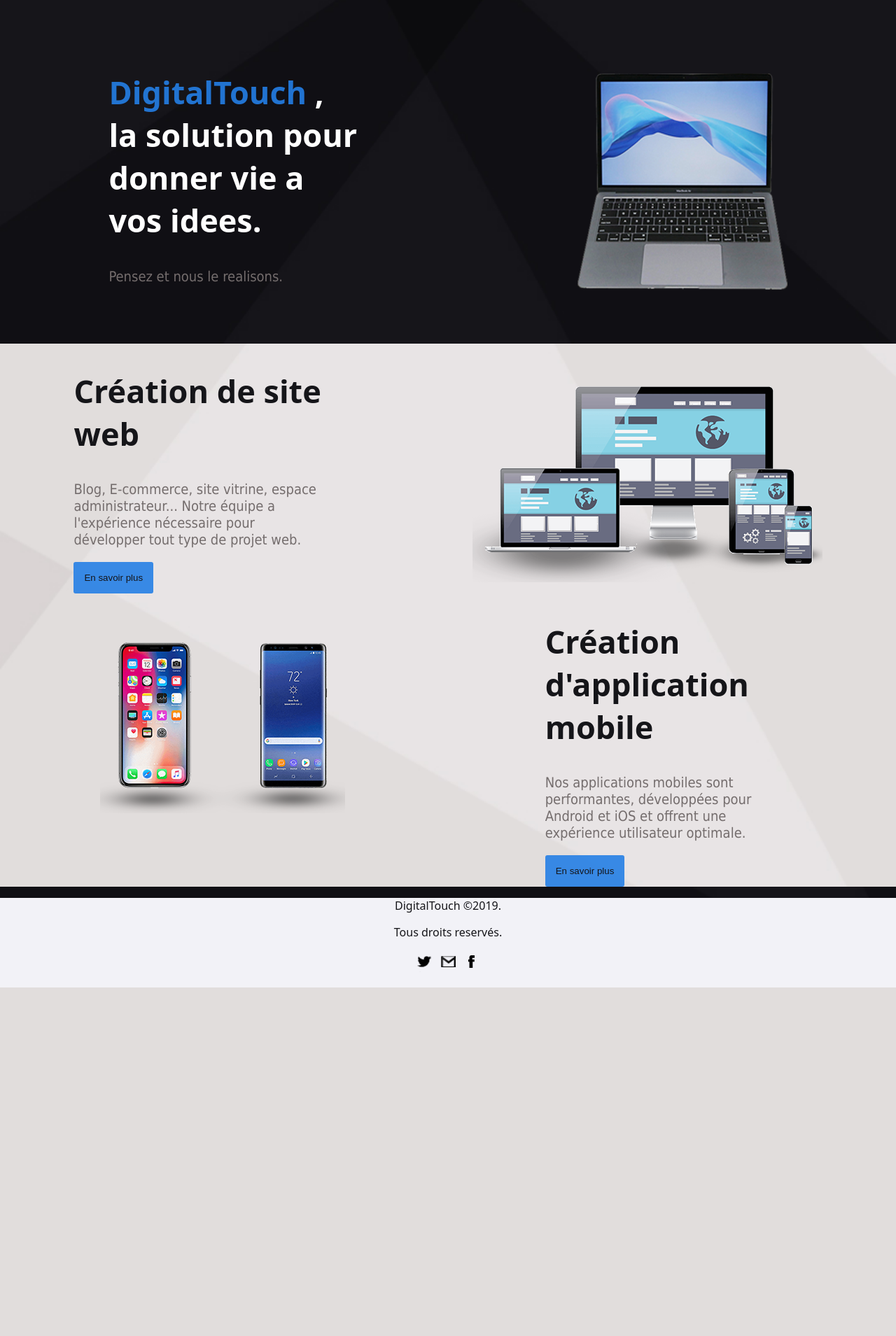
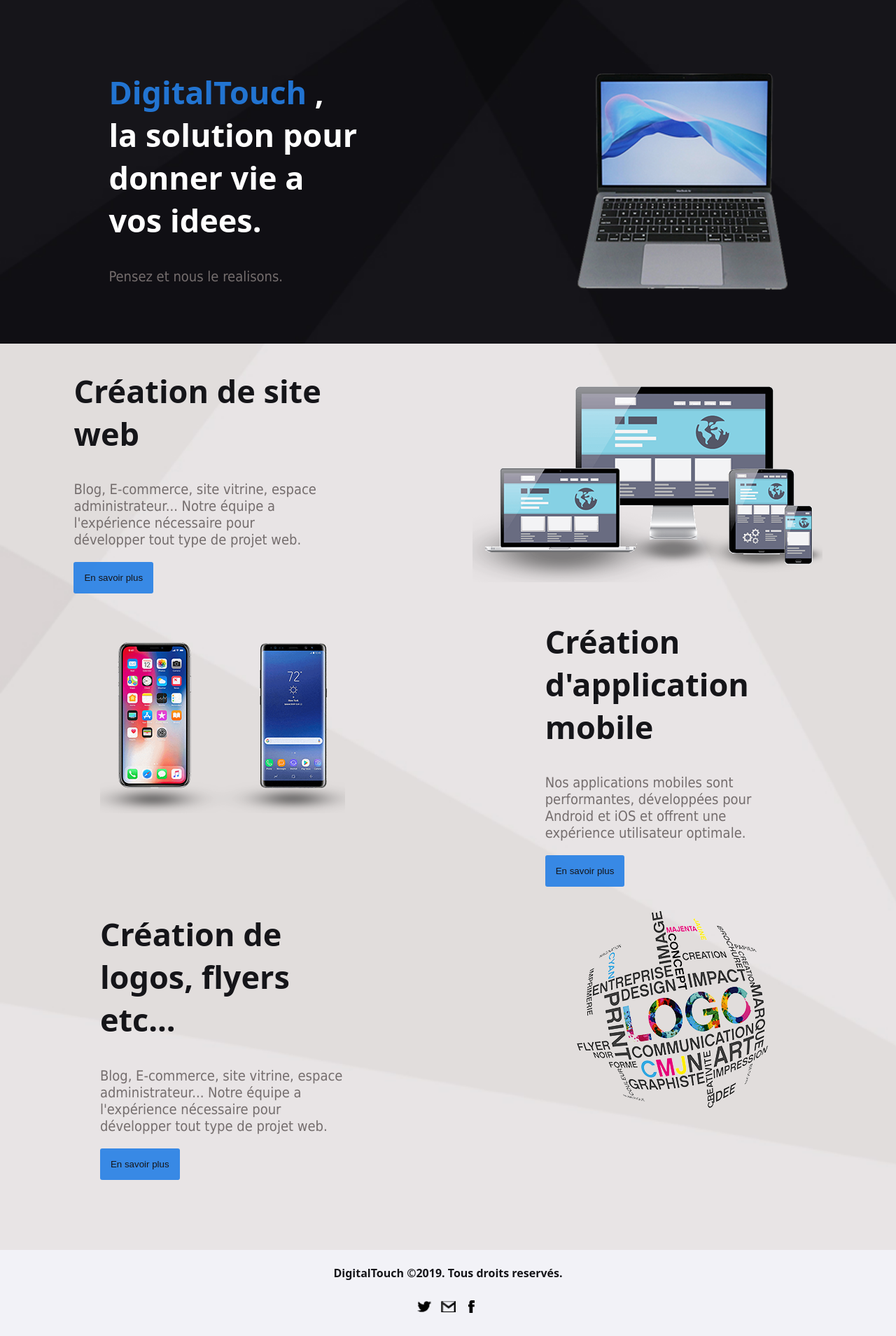
Before and after one commit to manshaftsantos/DigitTouch, a PHP site: page / in a window 1280 px wide. Shown: the part 168-2077 px from the top of the page at 70% size. Before the commit the page ends 1579 px from the top, so only its background shows below. Run offline with PHP 8.4, Linux system fonts and the light colour scheme.

Commit message:
pureté 97.9

```diff
--- a/css/main.css
+++ b/css/main.css
@@ -60,31 +60,17 @@
 {
     text-align: center;
     background-color: #f2f2f7;
-    /*border: 2px solid red;*/
 }
 .digit_footer
 {
-    text-transform: capitalize;
+
 }
-.logo_gmail:hover
+.logos:hover
 {
     width: 31px;
     height: 31px;
 }
-.logo_facebook:hover
-{
-    width: 31px;
-    height: 31px;
-}
-.logo_twitter:hover
-{
-    width: 31px;
-    height: 31px;
-}
-footer img
-{
-    margin-bottom: 2ex
-}
+
 .section_one
 {
     display: flex;
@@ -111,6 +97,7 @@
     background-image: url(../img/fond_section_two.jpg);
     background-size: cover;
     width:100%;
+    padding-bottom: 100px;
 }
 .texte_noir
 {
@@ -127,6 +114,7 @@
 .btn_savoir:hover{
     background-color:#247fe6b4;
     transition: 1s;
+    box-shadow: 2px 2px 6px 2px #15151949;
 }
 @media(max-width:860px)
 {
--- a/include/footer.php
+++ b/include/footer.php
@@ -1,11 +1,12 @@
 <footer>
     <div>
-        <p class="digit_footer">DigitalTouch &copy;2019.</p>
-        <p>Tous droits reservés.</p>
+        <br>
+        <strong> DigitalTouch &copy;2019.
+        Tous droits reservés. </strong> <br> <br>
         <div class="logo">
-            <a href="twitter.com" title="Accéder à notre page twitter"><img class="logo_twitter" src="img/ltwitter.png" alt="" width="30px" height="30px"></a>
-            <a href="gmail.com" title="Accéder à notre page gmail"><img class="logo_gmail" src="img/lgmail.png" alt="" width="30px" height="30px"></a>
-            <a href="facebook.com" title="Accéder à notre page facebook"><img class="logo_facebook" src="img/lfacebook.png" alt="" width="30px" height="30px"></a>
-        </div>
+            <a href="twitter.com" title="Accéder à notre page twitter"><img class="logos" src="img/ltwitter.png" alt="" ></a>
+            <a href="gmail.com" title="Accéder à notre page gmail"><img class="logos" src="img/lgmail.png" alt=""></a>
+            <a href="facebook.com" title="Accéder à notre page facebook"><img class="logos" src="img/lfacebook.png" alt="" ></a>
+        </div><br>
     </div>
 </footer>
--- a/view/index.view.php
+++ b/view/index.view.php
@@ -45,16 +45,22 @@
             <p class="slogan">Nos applications mobiles sont performantes, développées pour Android et iOS
             et offrent une expérience utilisateur optimale.</p>
             <button class="btn_savoir">En savoir plus </button>
+    </div>
+</div>
+
+    <div class="section_one">
+        <div class="texte_presentation">
+            <h1 class="texte_noir">Création de logos, flyers etc... </h1>
+            <p class="slogan">Blog, E-commerce, site vitrine, espace administrateur... Notre équipe a l'expérience nécessaire pour développer tout type de projet web.</p>
+            <button class="btn_savoir">En savoir plus </button>
         </div>
-
-
-    </div>
-    <div class="section_one">
-
+        <div class="img_presentation">
+            <img src="img/logo_flyers.png" alt="pc" >
+        </div>
     </div>
 
 </section>
-<!---------Footer------------------------------------------->
+
 <?php include("include/footer.php")?>
 </body>
 </html>
```
Also changed, not shown: img/logo_flyers.png (added).
